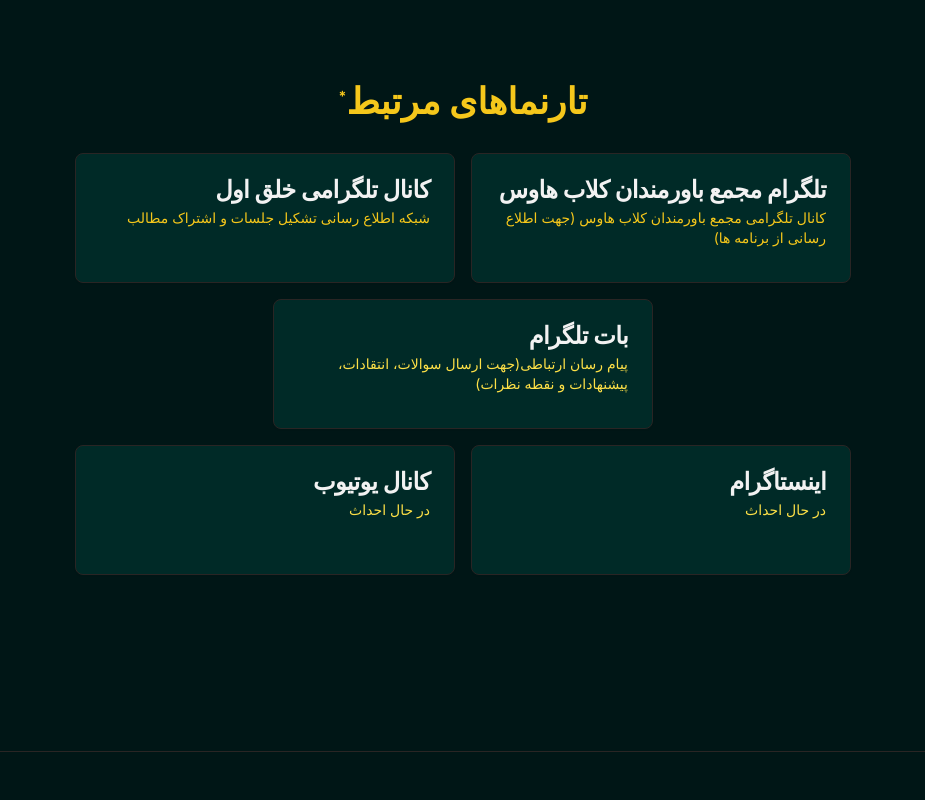
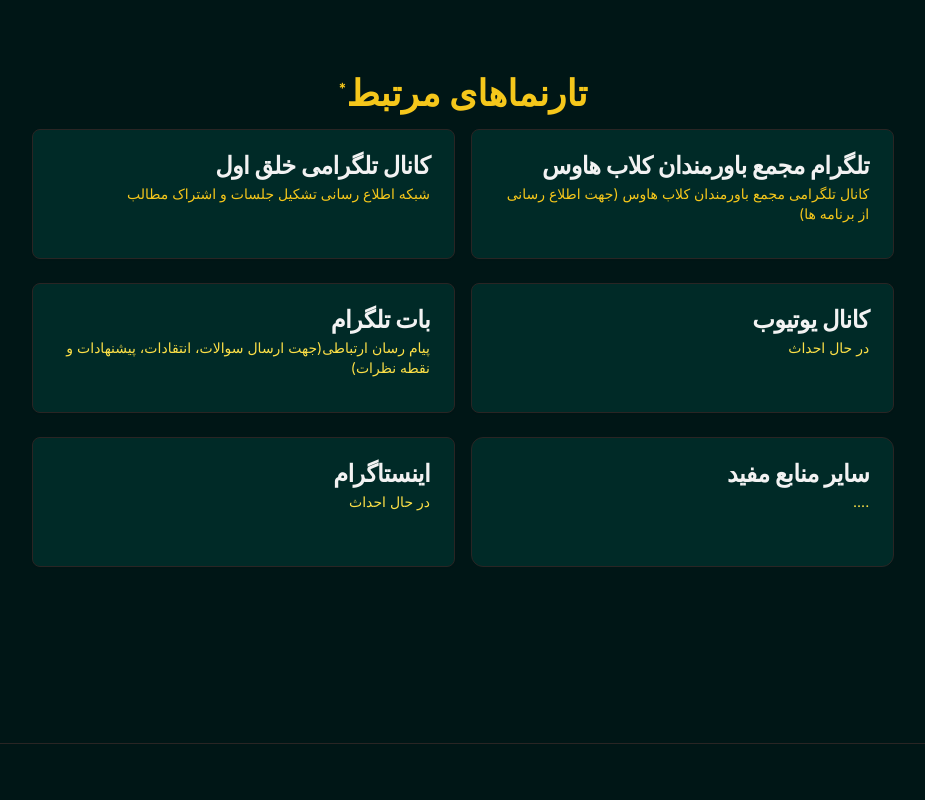
Before and after one commit to mah404/bavarmandan, a Next.js app: page / in a window 1280 px wide. Shown: the part 1720-2520 px from the top of the page, without its empty margins (177-1102 px from the left). Built offline with nearby package versions, Linux system fonts and the light colour scheme; a web font is replaced by a local one.

Commit message:
Fixed The Stuff

```diff
--- a/components/layout/sections/footer.tsx
+++ b/components/layout/sections/footer.tsx
@@ -29,7 +29,10 @@
               >
                 تلگرام
               </Link>
-              <Link href="https://www.clubhouse.com/house/%D9%85%D8%AC%D9%85%D8%B9-%D8%A8%D8%A7%D9%88%D8%B1%D9%85%D9%86%D8%AF%D8%A7%D9%86?chs=vgJIag5VYG%3AHJqbfkIoYRlofbeOY8p06RDKoa8xs1iz8W4cLx6HAlA&utm_medium=ch_house_settings" className="opacity-60 hover:opacity-100 ml-2">
+              <Link
+                href="https://www.clubhouse.com/house/%D9%85%D8%AC%D9%85%D8%B9-%D8%A8%D8%A7%D9%88%D8%B1%D9%85%D9%86%D8%AF%D8%A7%D9%86?chs=vgJIag5VYG%3AHJqbfkIoYRlofbeOY8p06RDKoa8xs1iz8W4cLx6HAlA&utm_medium=ch_house_settings"
+                className="opacity-60 hover:opacity-100 ml-2"
+              >
                 کلاب‌هاوس
               </Link>
             </div>
@@ -55,11 +58,11 @@
           </div>
         </div>
 
-<Separator className="my-6 bg-muted-foreground" />
+        <Separator className="my-6 bg-muted-foreground" />
 
         <section className="w-full text-center">
           <h3 className="text-xs">
-            &copy; 2025 طراحی و توسعه توسط
+            &copy; 1404 طراحی و توسعه توسط
             <Link
               target="_blank"
               href="#"
--- a/components/layout/sections/services.tsx
+++ b/components/layout/sections/services.tsx
@@ -6,6 +6,11 @@
   CardTitle,
 } from "@/components/ui/card";
 import Link from "next/link";
+import {
+  Popover,
+  PopoverTrigger,
+  PopoverContent,
+} from "@/components/ui/popover";
 
 enum ProService {
   YES = 1,
@@ -42,36 +47,38 @@
     title: " کانال یوتیوب",
     description: "در حال احداث",
     pro: 0,
-    link: "#",
+    link: "https://www.youtube.com/@bavarmandan",
   },
   {
     title: " اینستاگرام",
     description: "در حال احداث",
     pro: 0,
-    link: "#",
+    link: "https://www.instagram.com/bavarmandan110/",
+  },
+  {
+    title: "سایر منابع مفید",
+    description: "....",
+    pro: 0,
+    link: "https://www.instagram.com/bavarmandan110/",
   },
 ];
 
 export const ServicesSection = () => {
   return (
     <section id="tarnama" className="container py-24 sm:py-32">
-      <h2 className="text-lg text-primary text-center mb-2 tracking-wider"></h2>
-
       <h2 className="text-3xl md:text-4xl text-center text-primary font-bold mb-4">
         <span className="text-sm align-super ">*</span>
         تارنماهای مرتبط
       </h2>
-      <h3 className="md:w-1/2 mx-auto text-xl text-center text-muted-foreground mb-8"></h3>
-      <div className="grid sm:grid-cols-2 lg:grid-cols-3 gap-4"></div>
 
-      <div className="flex flex-col items-center gap-4 w-full lg:w-[60%] mx-auto">
-        {/* Top row */}
-        <div className="flex flex-col sm:flex-row gap-4 justify-center w-full sm:w-auto">
+      <div className="flex flex-col items-center gap-6 w-full lg:w-[70%] mx-auto">
+        {/* Row 1 */}
+        <div className="flex flex-col sm:flex-row gap-4 justify-center w-full">
           {serviceList.slice(0, 2).map(({ title, description, pro, link }) => (
             <Card
               dir="rtl"
               key={title}
-              className="bg-card dark:bg-card w-full sm:w-[380px] h-[130px] mx-auto relative"
+              className="bg-card dark:bg-card w-full sm:w-[480px] h-[130px] mx-auto relative"
             >
               <Link href={link}>
                 <CardHeader>
@@ -80,7 +87,6 @@
                     {description}
                   </CardDescription>
                 </CardHeader>
-
                 <Badge
                   data-pro={ProService.YES === pro}
                   variant="secondary"
@@ -93,13 +99,13 @@
           ))}
         </div>
 
-        {/* Middle row */}
-        <div className="w-full sm:w-auto flex justify-center">
-          {serviceList.slice(2, 3).map(({ title, description, pro, link }) => (
+        {/* Row 2 */}
+        <div className="flex flex-col sm:flex-row gap-4 justify-center w-full">
+          {serviceList.slice(2, 4).map(({ title, description, pro, link }) => (
             <Card
               dir="rtl"
               key={title}
-              className="bg-card dark:bg-card w-full sm:w-[380px] h-[130px] mx-auto relative"
+              className="bg-card dark:bg-card w-full sm:w-[480px] h-[130px] mx-auto relative"
             >
               <Link href={link}>
                 <CardHeader>
@@ -120,13 +126,78 @@
           ))}
         </div>
 
-        {/* Bottom row */}
-        <div className="flex flex-col sm:flex-row gap-4 justify-center w-full sm:w-auto">
-          {serviceList.slice(3, 5).map(({ title, description, pro, link }) => (
+        {/* Row 3 */}
+        <div className="flex flex-col sm:flex-row gap-4 justify-center w-full">
+          {serviceList.slice(4, 6).map(({ title, description, pro, link }) => {
+            const isExtra = title.trim() === "سایر منابع مفید";
+            if (isExtra) {
+              return (
+                <Popover key={title}>
+                  <PopoverTrigger asChild>
+                    {/* کارت به‌عنوان تریگر؛ لینک نیست تا جابجا نشود */}
+                    <div
+                      dir="rtl"
+                      role="button"
+                      tabIndex={0}
+                      className="bg-card dark:bg-card w-full sm:w-[480px] h-[130px] mx-auto relative rounded-xl border hover:shadow cursor-pointer focus:outline-none focus:ring-2 focus:ring-primary"
+                    >
+                      <Card className="bg-transparent border-0 shadow-none h-full">
+                        <CardHeader>
+                          <CardTitle>{title}</CardTitle>
+                          <CardDescription className="text-yellow-300">
+                            {description}
+                          </CardDescription>
+                        </CardHeader>
+                        <Badge
+                          data-pro={ProService.YES === pro}
+                          variant="secondary"
+                          className="absolute -top-2 -right-3 data-[pro=false]:hidden"
+                        >
+                          منابع
+                        </Badge>
+                      </Card>
+                    </div>
+                  </PopoverTrigger>
+
+                  <PopoverContent align="center" side="bottom" className="w-80">
+                    <div dir="rtl" className="space-y-2">
+                      <p className="text-sm text-primary">
+                        منابع مفید:
+                      </p>
+                      <ul className="list-disc pr-4 space-y-1">
+                        <li>
+                          <Link
+                            className="underline underline-offset-4"
+                            href="https://www.valiasr-aj.tv/"
+                            target="_blank"
+                            rel="noopener noreferrer"
+                          >
+                            سایت ولی عصر
+                          </Link>
+                        </li>
+                        <li>
+                          <Link
+                            className="underline underline-offset-4"
+                            href="https://javadi.esra.ir/"
+                            target="_blank"
+                            rel="noopener noreferrer"
+                          >
+                            دفتر مرجعیت آیت الله العظمی جوادی آملی
+                          </Link>
+                        </li>
+                      </ul>
+                    </div>
+                  </PopoverContent>
+                </Popover>
+              );
+            }
+
+            // حالت کارت‌های عادی (بدون پاپ‌اور)
+            return (
               <Card
                 dir="rtl"
                 key={title}
-              className="bg-card dark:bg-card w-full sm:w-[380px] h-[130px] mx-auto relative"
+                className="bg-card dark:bg-card w-full sm:w-[480px] h-[130px] mx-auto relative"
               >
                 <Link href={link}>
                   <CardHeader>
@@ -144,7 +215,8 @@
                   </Badge>
                 </Link>
               </Card>
-          ))}
+            );
+          })}
         </div>
       </div>
     </section>
--- /dev/null
+++ b/components/ui/popover.tsx
@@ -0,0 +1,31 @@
+"use client";
+
+import * as React from "react";
+import * as PopoverPrimitive from "@radix-ui/react-popover";
+
+import { cn } from "@/lib/utils";
+
+const Popover = PopoverPrimitive.Root;
+
+const PopoverTrigger = PopoverPrimitive.Trigger;
+
+const PopoverContent = React.forwardRef<
+  React.ElementRef<typeof PopoverPrimitive.Content>,
+  React.ComponentPropsWithoutRef<typeof PopoverPrimitive.Content>
+>(({ className, align = "center", sideOffset = 4, ...props }, ref) => (
+  <PopoverPrimitive.Portal>
+    <PopoverPrimitive.Content
+      ref={ref}
+      align={align}
+      sideOffset={sideOffset}
+      className={cn(
+        "z-50 w-72 rounded-md border bg-background p-4 text-popover-background shadow-md outline-none data-[state=open]:animate-in data-[state=closed]:animate-out data-[state=closed]:fade-out-0 data-[state=open]:fade-in-0 data-[state=closed]:zoom-out-95 data-[state=open]:zoom-in-95 data-[side=bottom]:slide-in-from-top-2 data-[side=left]:slide-in-from-right-2 data-[side=right]:slide-in-from-left-2 data-[side=top]:slide-in-from-bottom-2 origin-[--radix-popover-content-transform-origin]",
+        className
+      )}
+      {...props}
+    />
+  </PopoverPrimitive.Portal>
+));
+PopoverContent.displayName = PopoverPrimitive.Content.displayName;
+
+export { Popover, PopoverTrigger, PopoverContent };
--- a/package.json
+++ b/package.json
@@ -18,6 +18,7 @@
     "@radix-ui/react-dialog": "^1.1.14",
     "@radix-ui/react-label": "^2.1.0",
     "@radix-ui/react-navigation-menu": "^1.1.4",
+    "@radix-ui/react-popover": "^1.1.15",
     "@radix-ui/react-scroll-area": "^1.0.5",
     "@radix-ui/react-select": "^2.1.1",
     "@radix-ui/react-separator": "^1.0.3",
```
Also changed, not shown: 1 other file (tests, documents, lock files or other folders). Lines whose indentation alone changed are shown as unchanged.
